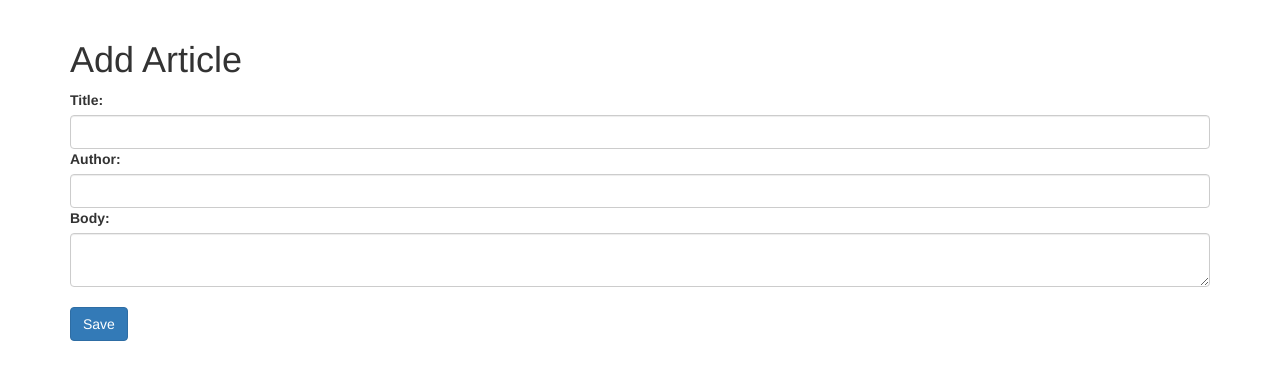
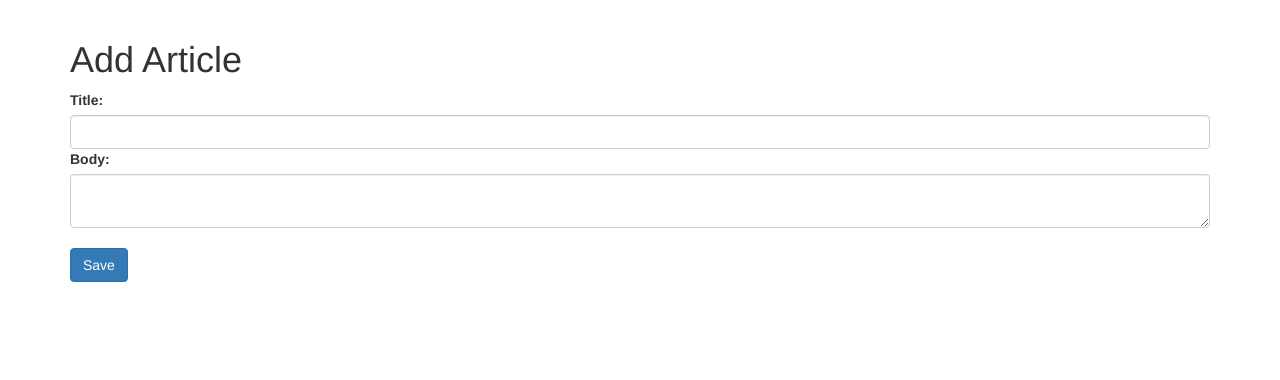
Before and after one commit to FBIPolice/knowledgebase, a Node server app: page /article/add in a window 1280 px wide. Shown: the part 52-432 px from the top of the page. Run offline with Node 20, Linux system fonts and the light colour scheme; the visitor is signed in with stand-in values (Sample User, id 1); some libraries are stand-ins or nearby versions.

Commit message:
Half Access Control

```diff
--- a/routes/articles.js
+++ b/routes/articles.js
@@ -1,18 +1,19 @@
 const express = require('express')
 const router = express.Router()
 
-// Bring in Article Model
+// Bring in Models
 let Article = require('../models/article')
+let User = require('../models/user')
 
 // Add article GET Route
-router.get('/add', (req, res) => {
+router.get('/add', ensureAuthenticated, (req, res) => {
 	res.render('add_article')
 })
 
 // Add article POST Route
 router.post('/add', (req, res) => {
 	req.checkBody('title', 'Title is required').notEmpty()
-	req.checkBody('author', 'Author is required').notEmpty()
+	// req.checkBody('author', 'Author is required').notEmpty()
 	req.checkBody('body', 'Body is required').notEmpty()
 
 	// Get Errors
@@ -23,8 +24,9 @@ router.post('/add', (req, res) => {
 		})
 	else {
 		let article = new Article()
+		let author = User.findById(req.user._id, (err, user) => {
 			article.title = req.body.title
-		article.author = req.body.author
+			article.author = user.name
 			article.body = req.body.body
 
 			article.save((err) => {
@@ -35,11 +37,12 @@ router.post('/add', (req, res) => {
 					res.redirect('/')
 				}
 			})
+		})
 	}
 
 })
 
-router.get('/edit/:id', (req, res) => {
+router.get('/edit/:id', ensureAuthenticated, (req, res) => {
 	Article.findById(req.params.id, (err, article) => {
 		if(err)
 			console.log(err)
@@ -75,6 +78,11 @@ router.get('/:id', (req, res) => {
 })
 
 router.delete('/:id', (req, res) => {
+
+	if(!req.user._id) {
+		res.status(500).send()
+	}
+
 	let query = {_id: req.params.id}
 	Article.remove(query, (err) => {
 		if(err)
@@ -84,4 +92,15 @@ router.delete('/:id', (req, res) => {
 	})
 })
 
+// Access Control
+
+function ensureAuthenticated(req, res, next) {
+	if(req.isAuthenticated()) {
+		return next()
+	} else {
+		req.flash('danger', 'Please login to continue')
+		res.redirect('/users/login')
+	}
+}
+
 module.exports = router
--- a/views/add_article.pug
+++ b/views/add_article.pug
@@ -7,9 +7,6 @@ block content
 			label(for='title') Title:
 			input.form-control(name="title", type="text", id="title")
 		#form-group
-			label(for='author') Author:
-			input.form-control(name="author", type="text", id="author")
-		#form-group
 			label(for='body') Body:
 			textarea.form-control(name="body", type="text", id="body")
 		br
--- a/views/article.pug
+++ b/views/article.pug
@@ -7,8 +7,9 @@ block content
 	br
 	p #{article.body}
 	hr
-	a.btn.btn-default(href="/article/edit/" + article._id) Edit
-	a.btn.btn-danger(id="delete-article", href="#", data-id=article._id) Delete
+	if user
+		a.btn.btn-default(href="/article/edit/" + article._id) Edit
+		a.btn.btn-danger(id="delete-article", href="#", data-id=article._id) Delete
 
 block scripts
 	script(src="/js/delete_article.js")
--- a/views/edit_article.pug
+++ b/views/edit_article.pug
@@ -7,9 +7,6 @@ block content
 			label(for='title') Title:
 			input.form-control(name="title", type="text", id="title", value=article.title)
 		#form-group
-			label(for='author') Author:
-			input.form-control(name="author", type="text", id="author", value=article.author)
-		#form-group
 			label(for='body') Body:
 			textarea.form-control(name="body", type="text", id="body") #{article.body}
 		br
--- a/views/layout.pug
+++ b/views/layout.pug
@@ -19,8 +19,9 @@ html
 					ul.nav.navbar-nav
 						li
 							a(href='/') Home
-						li
-							a(href='/article/add') Add article
+						if user
+							li
+								a(href='/article/add') Add article
 					ul.nav.navbar-nav.navbar-right
 						if user
 							li
```
Lines whose indentation alone changed are shown as unchanged.
